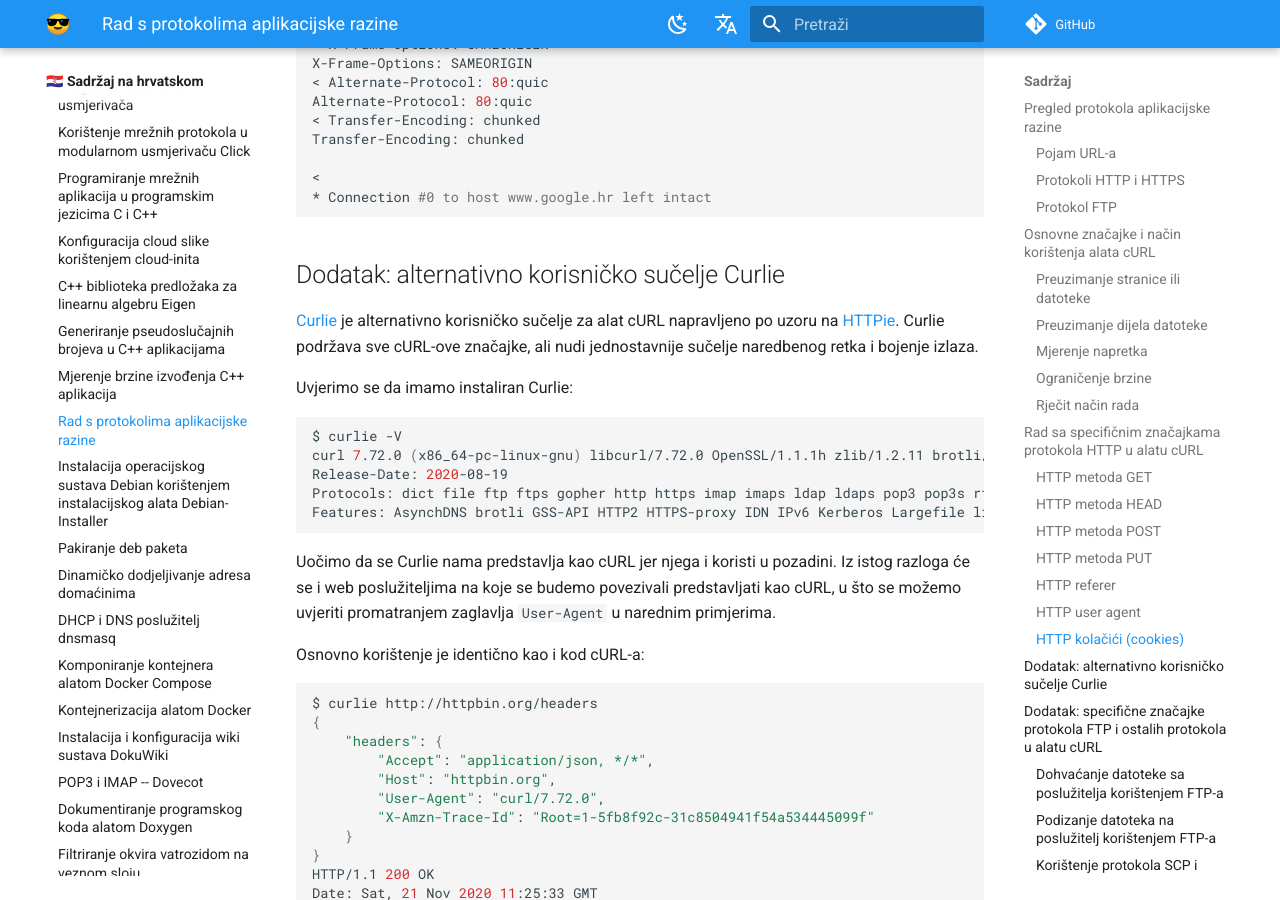
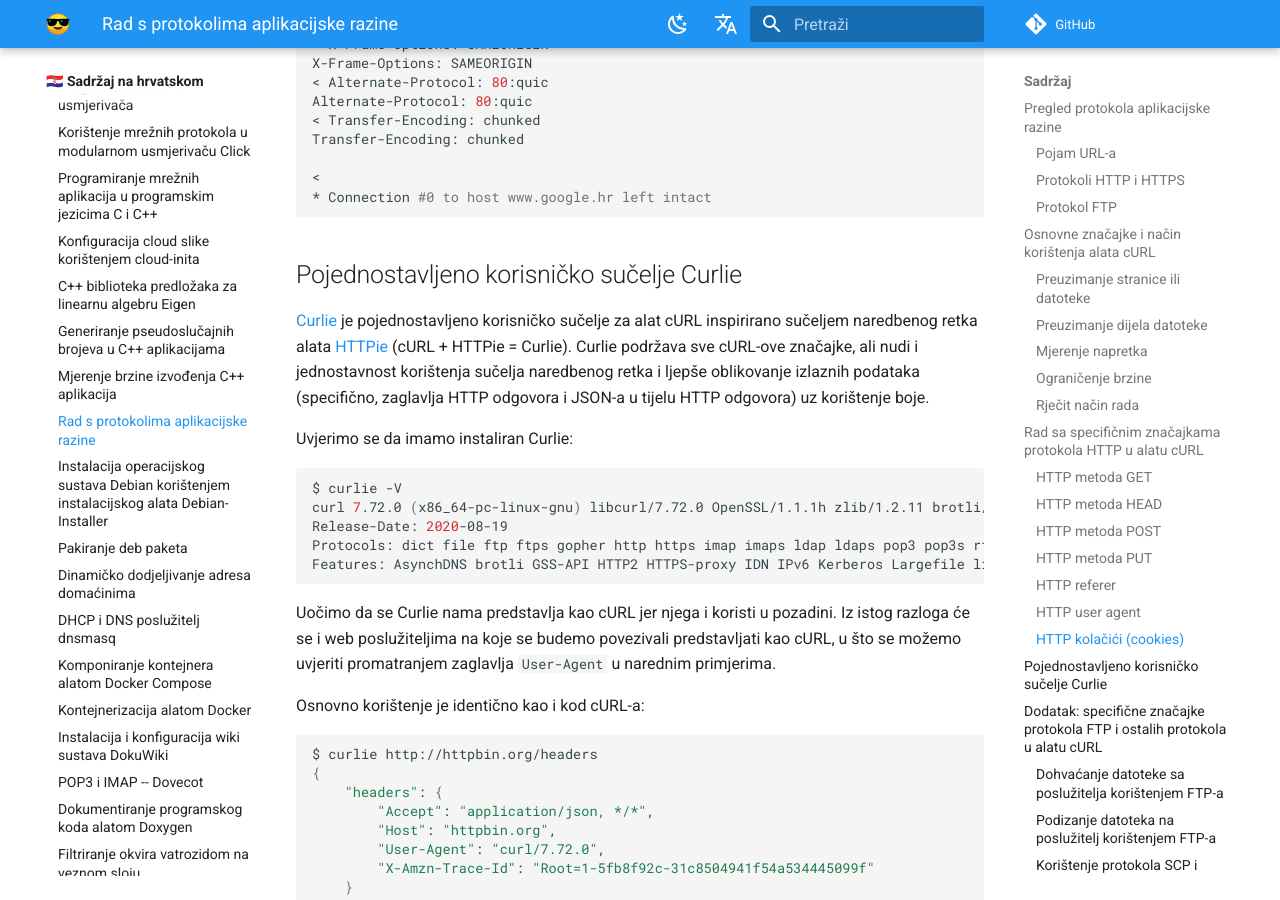
Before and after one commit to gaseri/website, an MkDocs documentation site: the page built from docs/hr/nastava/materijali/curl-protokoli-aplikacijske-razine.md, in a window 1280 px wide and 900 px high, scrolled down 17160 px. Built offline with MkDocs 1.6.1 and Material for MkDocs 9.7.7, drawn with Linux system fonts in a browser that asks for light colours; comment, search, counter and statistics services are not loaded.

Commit message:
Added Curlie as an integral part of the cURL exercise

````diff
--- a/docs/hr/nastava/materijali/curl-protokoli-aplikacijske-razine.md
+++ b/docs/hr/nastava/materijali/curl-protokoli-aplikacijske-razine.md
@@ -796,9 +796,9 @@
 * Connection #0 to host www.google.hr left intact
 ```
 
-## Dodatak: alternativno korisničko sučelje Curlie
+## Pojednostavljeno korisničko sučelje Curlie
 
-[Curlie](https://curlie.io/) je alternativno korisničko sučelje za alat cURL napravljeno po uzoru na [HTTPie](https://httpie.io/). Curlie podržava sve cURL-ove značajke, ali nudi jednostavnije sučelje naredbenog retka i bojenje izlaza.
+[Curlie](https://curlie.io/) je pojednostavljeno korisničko sučelje za alat cURL inspirirano sučeljem naredbenog retka alata [HTTPie](https://httpie.io/) (cURL + HTTPie = Curlie). Curlie podržava sve cURL-ove značajke, ali nudi i jednostavnost korištenja sučelja naredbenog retka i ljepše oblikovanje izlaznih podataka (specifično, zaglavlja HTTP odgovora i JSON-a u tijelu HTTP odgovora) uz korištenje boje.
 
 Uvjerimo se da imamo instaliran Curlie:
 
````
Also changed, not shown: docs/hr/nastava/materijali/rm-instalacija-softvera-garuda-linux.md (+2 -2 lines).
